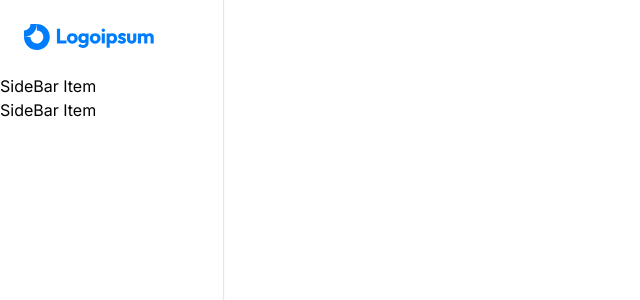
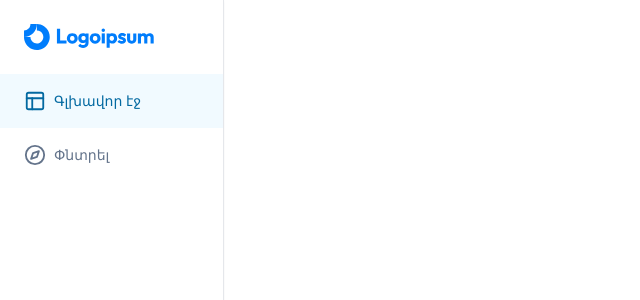
Before and after one commit to petrosyanhovo/self-learning-website, a Next.js app: page / in a window 1280 px wide. Shown: the top 300 px of the page, without its empty margins (0-640 px from the left). Built offline with nearby package versions, Linux system fonts and the light colour scheme.

Commit message:
Making guestRoutes, slidebar-routes, slidebar-item

```diff
--- a/src/app/(dashboard)/_components/sidebar-item.tsx
+++ b/src/app/(dashboard)/_components/sidebar-item.tsx
@@ -1,12 +1,48 @@
 "use client"
 
-const SidebarItem = () => {
+import { cn } from "@/lib/utils";
+import { LucideIcon } from "lucide-react";
+import { usePathname, useRouter } from "next/navigation";
+
+interface SidebarItemProps {
+    icon: LucideIcon;
+    label: string;
+    href: string;
+}
+
+export const SidebarItem = ({
+    icon: Icon,
+    label,
+    href,
+}: SidebarItemProps) => {
+    const pathname = usePathname();
+    const router = useRouter();
+
+    const isActive =
+        (pathname === "/" && href === "/") || pathname === href || pathname?.startsWith(`${href}/`)
+
+    const onClick = () => {
+        router.push(href);
+    }
+
     return (
-        <div>
-            SideBar Item
-        </div>
+        <button
+            onClick={onClick}
+            type="button"
+            className={cn(
+                "flex items-center gap-x-2 text-slate-500 text-sm font-[500] pl-6 transition-all hover:text-slate-600 hover:bg-slate-300/20", isActive && "text-sky-700 bg-sky-200/20 hover:bg-sky-200/20 hover:text-sky-700"
+            )}
+        >
+            <div className="flex items-center gap-x-2 py-4">
+                <Icon
+                    size={22}
+                    className={cn(
+                        "text-slate-500",
+                        isActive && "text-sky-700"
+                    )}
+                />
+                {label}
+            </div>
+        </button>
      );
 }
-
-
-export default SidebarItem;
--- a/src/app/(dashboard)/_components/sidebar-routes.tsx
+++ b/src/app/(dashboard)/_components/sidebar-routes.tsx
@@ -1,17 +1,17 @@
 "use client"
 
-import { Sidebar } from "lucide-react";
-import SidebarItem from "./sidebar-item";
+import { SidebarItem } from "./sidebar-item";
+import { Layout, Compass } from "lucide-react";
 
 const guestRoutes = [
     {
-        icon: "Layout",
-        label: "Dashboard",
+        icon: Layout,
+        label: "Գլխավոր էջ",
         href: "/",
     },
     {
-        icon: "Compass",
-        label: "Browse",
+        icon: Compass,
+        label: "Փնտրել",
         href: "/search",
     },
 ]
```
